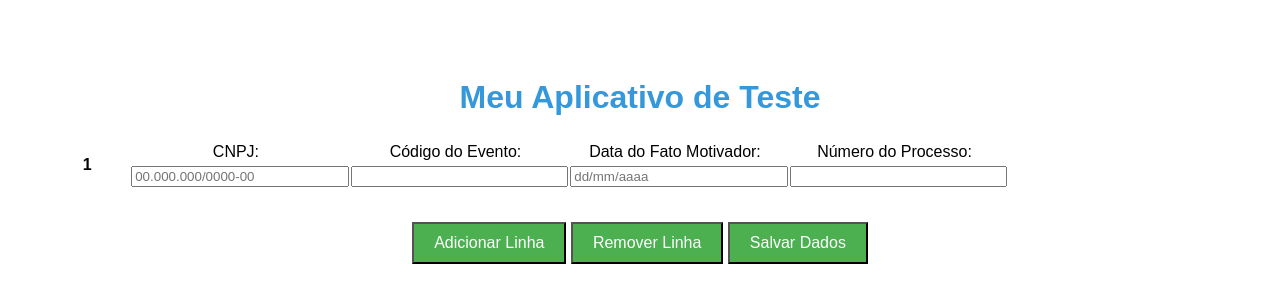
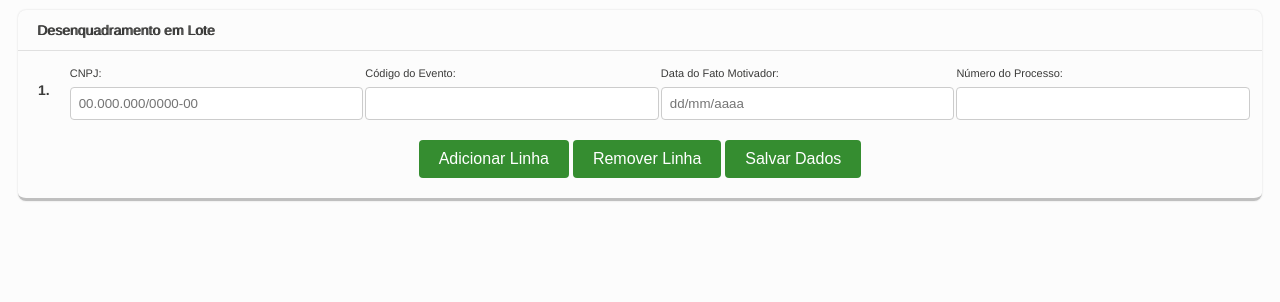
Before and after one commit to John-0liveira/app, a plain HTML site: page index.html in a window 1280 px wide. Drawn offline with Linux system fonts and the light colour scheme.

Commit message:
Ajustes de css

```diff
--- a/index.html
+++ b/index.html
@@ -7,14 +7,19 @@
     <link rel="stylesheet" href="styles.css">
 </head>
 <body>
+    <!-- Início do painel -->
+    <div class="panel">
+        <!-- Título do painel -->
+        <h1>Desenquadramento em Lote</h1>
+
+        <!-- Conteúdo do painel -->
+        <div class="panel-content">
             <div id="formulario-container">
-        <h1>Meu Aplicativo de Teste</h1>
-
                 <!-- Container para as caixas de inserção de texto -->
                 <div class="linhas-container" id="linhas-container">
                     <!-- Linha inicial -->
                     <div class="linha" id="linha-1">
-                <div class="numero-linha">1</div>
+                        <div class="numero-linha">1.</div>
 
                         <div class="caixa">
                             <label for="cnpjInput">CNPJ:</label>
@@ -38,15 +43,14 @@
                     </div>
                 </div>
 
-        <!-- Botão para adicionar mais linhas -->
+                <!-- Botões -->
                 <button id="adicionarLinhaBtn">Adicionar Linha</button>
-
-        <!-- Adicione o botão de remover linha logo abaixo -->
                 <button id="removerLinhaBtn">Remover Linha</button>
-
-        <!-- Botão para salvar os dados -->
                 <button id="salvarDadosBtn">Salvar Dados</button>
             </div>
+        </div>
+    </div>
+    <!-- Fim do painel -->
 
     <script src="script.js"></script>
 </body>
--- a/script.js
+++ b/script.js
@@ -151,7 +151,7 @@ document.addEventListener('DOMContentLoaded', function () {
         novaLinha.className = 'linha';
         const novaLinhaNumero = ++numeroLinha;
         novaLinha.innerHTML = `
-            <div class="numero-linha">${novaLinhaNumero}</div>
+            <div class="numero-linha">${novaLinhaNumero}.</div>
             <div class="caixa">
                 <label for="cnpjInput${novaLinhaNumero}">CNPJ:</label>
                 <input type="text" id="cnpjInput${novaLinhaNumero}" placeholder="00.000.000/0000-00">
--- a/styles.css
+++ b/styles.css
@@ -1,61 +1,121 @@
 /* styles.css */
 
+:root {
+    --primary-color: hsl(117, 49%, 37%); /* Cor primária */
+    --text-color: hsl(60, 1%, 23%); /* Cor do texto */
+    --background-color: #fcfcfc; /* Cor de fundo */
+    --button-color: hsl(117, 49%, 37%); /* Cor do botão */
+    --button-hover-color: hsl(117, 49%, 47%); /* Cor do botão ao passar o mouse */
+    --background-default-h: 0; /* Exemplo: Hue */
+    --background-default-s: 0%; /* Exemplo: Saturação */
+    --background-default-l: 100%; /* Exemplo: Luminosidade */
+}
+
 body {
-    font-family: Arial, sans-serif;
-    text-align: center;
-    padding: 50px;
+    font-family: Helvetica Neue, Helvetica, Arial, sans-serif;
+    font-size: 14px;
+    line-height: 1.42857143;
+    color: var(--text-color);
+    background-color: var(--background-color);
+}
+
+.panel {
+    background: var(--background-default);
+    border-radius: 8px;
+    box-shadow: 0 0 2px rgba(0,0,0,.15);
+    position: relative;
+    transition: .3s;
+    margin-bottom: 23px;
+    border-bottom: 3px solid hsl(var(--background-default-h), var(--background-default-s), calc(var(--background-default-l) - 25%));
+    margin: 10px; /* Margem uniforme */
+    padding: 0; /* Remova o padding para que o h1 possa se estender até o fim */
+}
+
+.panel-content {
+    padding: 20px;
+    padding-top: 0px;
+    padding-right: 20px;
+    padding-bottom: 20px;
+    padding-left: 20px;
 }
 
 #formulario-container {
     text-align: center;
-    margin-top: 20px; /* Espaço acima do formulário */
 }
 
 h1 {
-    color: #3498db;
+    text-align: left; /* Alinha o texto à esquerda */
+    margin: 0; /* Remove as margens padrão */
+    display: block;
+    font-weight: 500;
+    font-size: 14px;
+    padding: 10px 20px; /* Ajuste o padding conforme necessário */
+    color: var(--text-color);
+    border-bottom: 1px solid #e0e0e0;
+    text-shadow: -1px 0 var(--text-color);
+    border-top-left-radius: 8px;
+    border-top-right-radius: 8px;
 }
 
-/* Container para as caixas de inserção de texto */
+/* Estilo para as caixas de inserção de texto */
 .linha {
     display: flex;
-    align-items: center; /* Alinhar itens verticalmente no centro */
-    margin: 10px 0; /* Adicionar espaçamento entre as linhas */
+    align-items: center;
+    justify-content: space-around;
+    margin: 10px 0;
+    margin-top: 0px;
+    margin-right: 0px;
+    margin-bottom: 10px;
+    margin-left: 0px;
 }
 
 .numero-linha {
-    width: 5%; /* Largura do indicador de linha */
-    padding-right: 10px; /* Espaçamento à direita do indicador de linha */
-    font-weight: bold; /* Texto em negrito */
-}
-
-/* Estilos para cada caixa de inserção de texto */
-.caixas-container {
-    display: flex;
-    justify-content: space-around;
-    flex-wrap: wrap;
+    padding-right: 10px;
+    font-weight: bold;
 }
 
 /* Estilos para cada caixa de inserção de texto */
 .caixa {
-    width: 18%; /* Ajuste conforme necessário */
-    margin: 5px;
+    flex-grow: 1; /* Permite que as caixas cresçam para preencher o espaço disponível */
+    margin: 5px; /* Ajuste as margens conforme necessário */
+    padding: 5px; /* Espaçamento interno para cada caixa */
+    text-align: left; /* Alinha o conteúdo à esquerda */
 }
 
 label, input {
-    width: 100%; /* As caixas ocupam toda a largura da .caixa */
+    width: 100%;
     margin-top: 5px;
+    display: block; /* Garante que o label e o input fiquem um abaixo do outro */
 }
 
+/* Estilo dos rótulos */
+label {
+    font-size: 11px;
+    font-weight: 500;
+    margin-bottom: 4px;
+    color: var(--text-color);
+    display: block;
+}
+
+/* Estilo das caixas de texto */
+input[type="text"] {
+    padding: 8px;
+    border: 1px solid #ccc;
+    border-radius: 4px;
+}
+
+/* Estilo dos botões */
 button {
-    background-color: #4caf50; /* Cor verde para o botão */
-    color: white; /* Texto branco no botão */
-    padding: 10px 20px; /* Espaçamento interno do botão */
-    font-size: 16px; /* Tamanho da fonte */
-    cursor: pointer; /* Cursor do mouse */
-    margin-top: 20px; /* Espaço acima do botão */
+    background-color: var(--button-color);
+    color: white;
+    padding: 10px 20px;
+    font-size: 16px;
+    cursor: pointer;
+    border: none;
+    border-radius: 4px; /* Ajuste conforme necessário */
 }
 
 /* Efeito de hover para o botão */
 button:hover {
-    background-color: #45a049;
+    background-color: var(--button-hover-color);
 }
```
Lines whose indentation alone changed are shown as unchanged.
